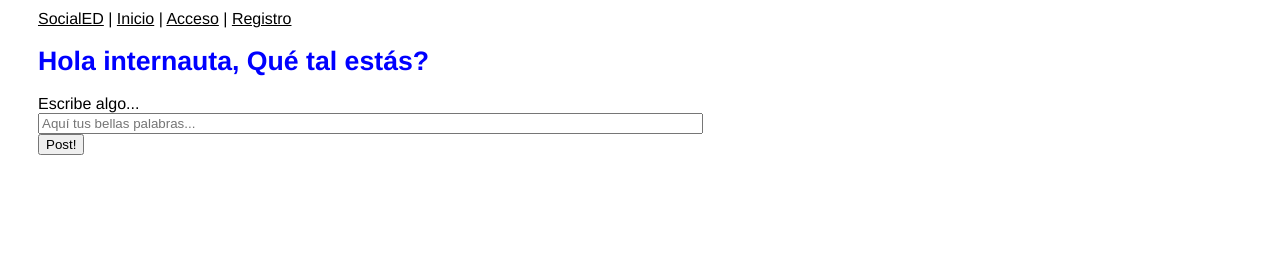
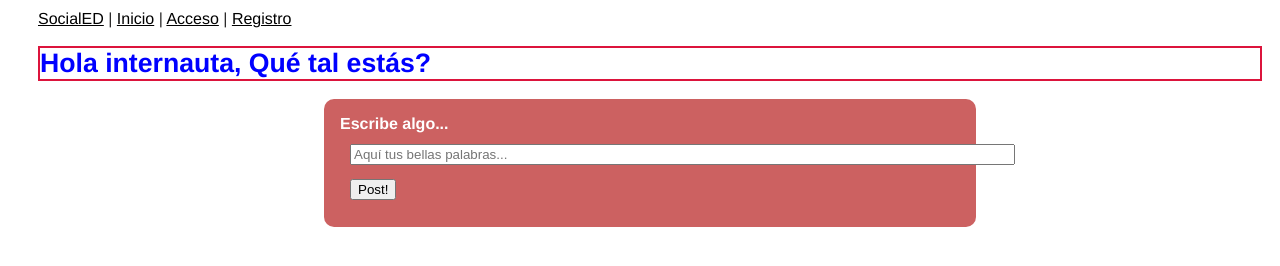
Before and after one commit to sergiovaquerogarcia/redSocial, a plain HTML site: page static/home.html in a window 1280 px wide. Drawn offline with Linux system fonts and the light colour scheme; files that its build step writes are made by us from their sources.

Commit message:
AÑADO MI ESTILO PROPIO

```diff
--- a/static/css/socialed-style.css
+++ b/static/css/socialed-style.css
@@ -5,7 +5,7 @@
   font-family: Helvetica, Geneva, Arial, sans-serif;
   padding-left: 20px;
   background-color: #FFFFFF; /* beige */
-  font-color: #2A2929; /* dark grey */
+  color: #2A2929; /* dark grey */
   margin: 10px;
 }
 a:link{
@@ -18,26 +18,24 @@ a:hover {
 h1 {
    color:blue;
    font-size:20pt;
-
-
+   border: crimson 2px solid;
 }
 form {
-
-
-
-
-
+  width: 620px;
+	padding: 16px;
+	border-radius: 10px;
+	margin: auto;
+	background-color: rgb(204, 97, 97);
 }
 label {
-
-
-
-
-
+  width: 150px;
+	font-weight: bold;
+	display: block;
+  color:white;
 }
 .inputs {
-
-
-
-
+  width: 200px;
+	padding: 3px 10px;
+	margin: 8px 0;
+	display: block;
 }
```
